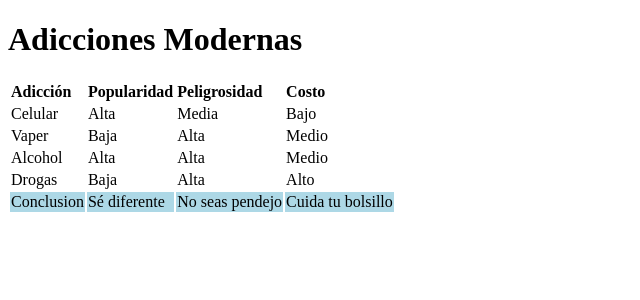
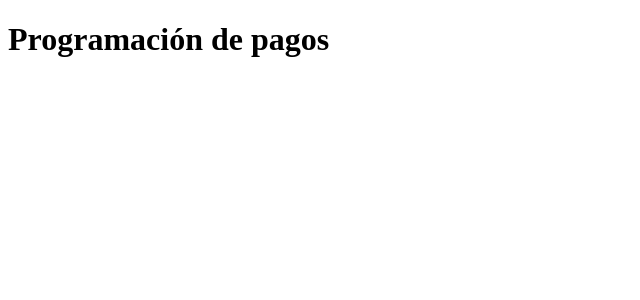
Before and after one commit to aaron-henao/PracticaBasesDeDatos, a Flask app: template templates/payment-sheduling.html in a window 1280 px wide. Shown: the top 300 px of the page, without its empty margins (0-640 px from the left). Run offline with Flask 3, Linux system fonts and the light colour scheme; the template is opened without the code that fills it, so the values that code supplies are empty; some libraries are stand-ins or nearby versions.

Commit message:
Edit .html

```diff
--- a/templates/payment-sheduling.html
+++ b/templates/payment-sheduling.html
@@ -6,54 +6,48 @@
 </head>
 
 <body>
-    <!-- La etiqueta table se usa para crear tablas en HTML -->
+
     <table>
-        <h1>Adicciones Modernas</h1>
+        <h1>Programación de pagos</h1>
         <!-- El elemento thead describe el area de encabezado en  la tabla -->
         <thead style="font-weight: bold;">
             <tr>
-                <td>Adicción</td>
-                <td>Popularidad</td>
-                <td>Peligrosidad</td>
-                <td>Costo</td>
+                <td></td>
+                <td></td>
+                <td></td>
+                <td></td>
             </tr>
         </thead>
 
         <!-- El elemento tbody describe el cuerpo de la tabla -->
         <tbody>
             <tr>
-                <td>Celular</td>
-                <td>Alta</td>
-                <td>Media</td>
-                <td>Bajo</td>
+                <td></td>
+                <td></td>
+                <td></td>
+                <td></td>
             </tr>
             <tr>
-                <td>Vaper</td>
-                <td>Baja</td>
-                <td>Alta</td>
-                <td>Medio</td>
+                <td></td>
+                <td></td>
+                <td></td>
+                <td></td>
             </tr>
             <tr>
-                <td>Alcohol</td>
-                <td>Alta</td>
-                <td>Alta</td>
-                <td>Medio</td>
+                <td></td>
+                <td></td>
+                <td></td>
+                <td></td>
             </tr>
             <tr>
-                <td>Drogas</td>
-                <td>Baja</td>
-                <td>Alta</td>
-                <td>Alto</td>
+                <td></td>
+                <td></td>
+                <td></td>
+                <td></td>
             </tr>
         </tbody>
         <!-- tfoot se usa para describir el pie de la tabla -->
         <tfoot style="background-color: lightblue;">
-            <tr>
-                <td>Conclusion</td>
-                <td>Sé diferente</td>
-                <td>No seas pendejo</td>
-                <td>Cuida tu bolsillo</td>
-            </tr>
         </tfoot>
     </table>
 </body>
```
